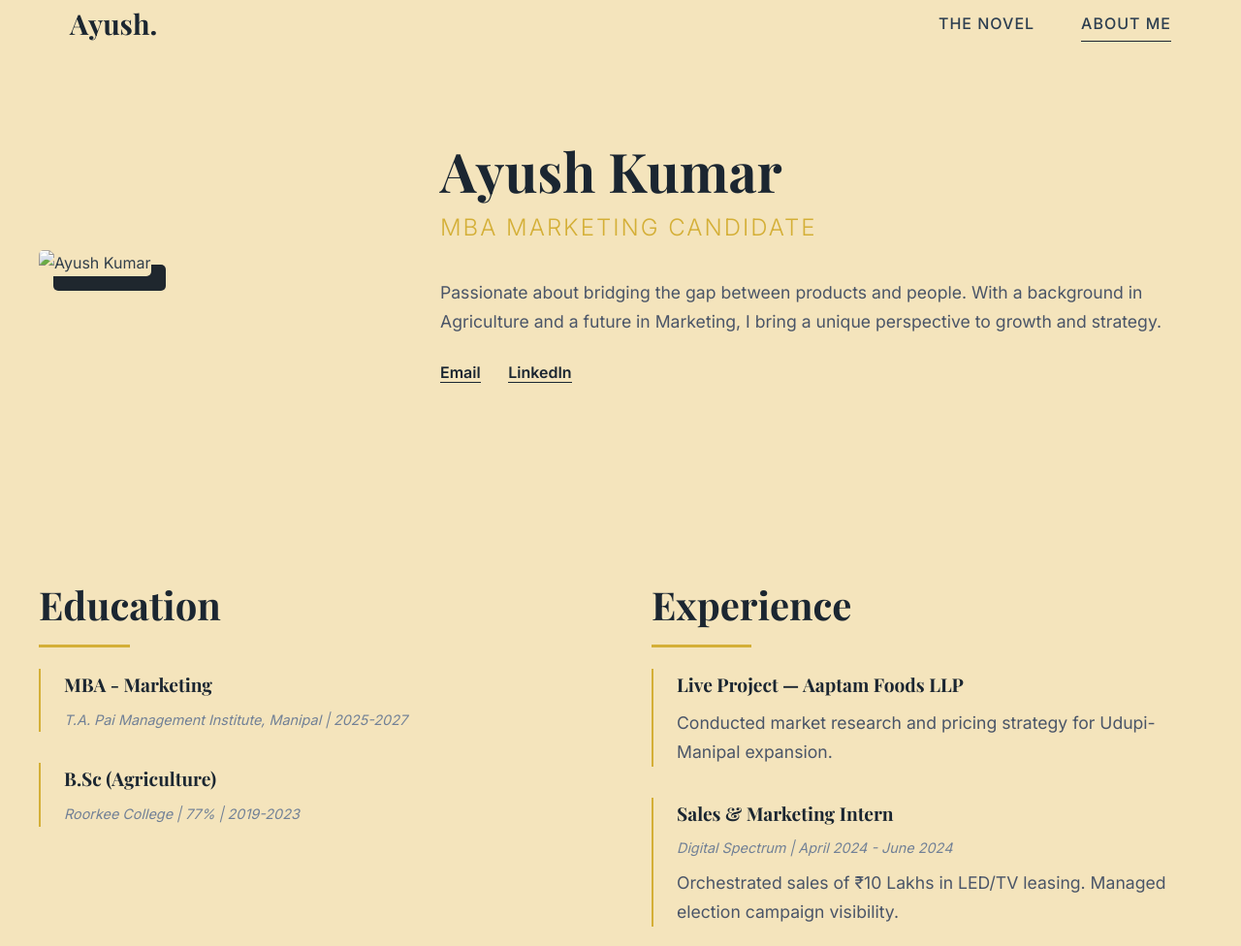
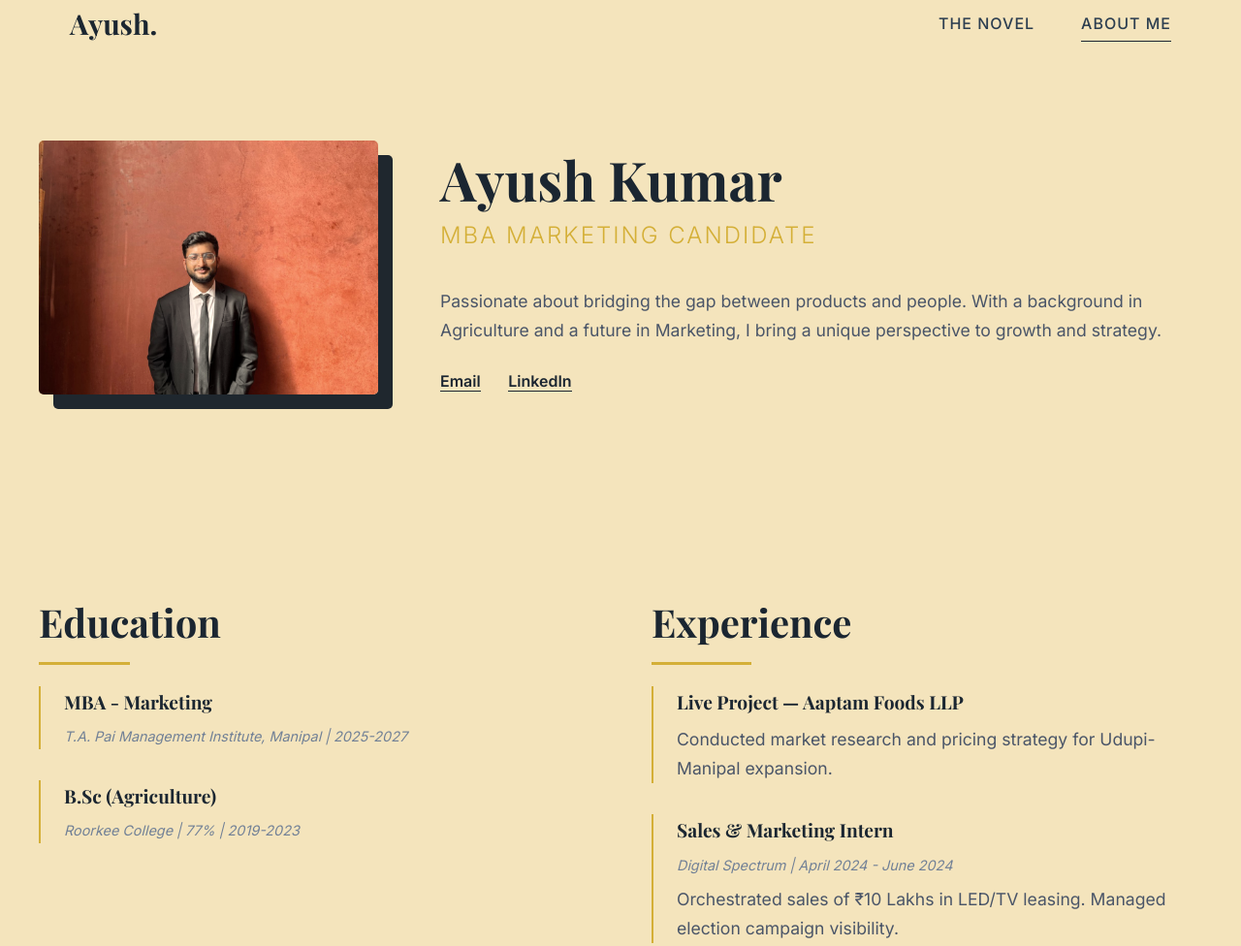
Before and after one commit to aayu181101-cyber/Ayush, a plain HTML site: page about.html in a window 1280 px wide. Shown: the top 976 px of the page at 97% size. Drawn offline with nearby package versions, Linux system fonts and the light colour scheme; a web font is replaced by a local one.

Commit message:
Update about.html

```diff
--- a/about.html
+++ b/about.html
@@ -24,7 +24,7 @@
 
     <header class="about-hero container section-padding">
         <div class="about-image fade-in">
-            <img src="assets/images/profile.jpg" alt="Ayush Kumar">
+            <img src="profile.jpg" alt="Ayush Kumar">
         </div>
         <div class="about-intro fade-in delay-1">
             <h1>Ayush Kumar</h1>
@@ -99,4 +99,5 @@
     <script src="script.js"></script>
 </body>
 
+
 </html>
```
